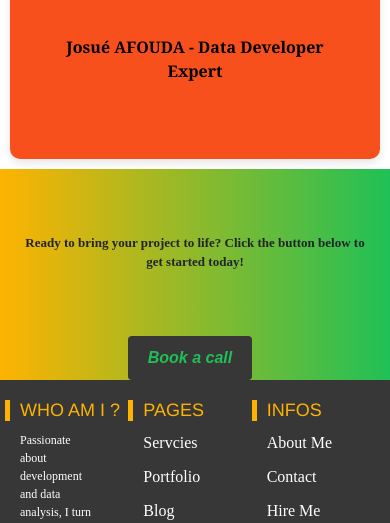
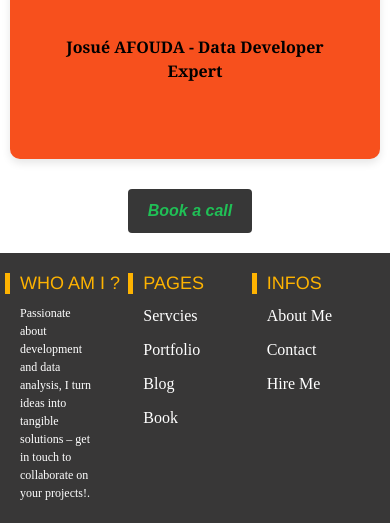
Before and after one commit to Abdiasarsene/Josue_Afouda_Data_Scientist_Freelancer_Portfolio, a plain HTML site: page childs/services.html in a window 390 px wide. Shown: the part 4776-5299 px from the top of the page. Drawn offline with nearby package versions, Linux system fonts and the light colour scheme; files that its build step writes are made by us from their sources; files whose address does not match are found by name.

Commit message:
Update of all pages

```diff
--- a/childs/services.html
+++ b/childs/services.html
@@ -116,6 +116,9 @@
         <p>Ready to bring your project to life? Click the button below to get started today!</p>
             <a href="/joshua_website/childs/schedule.html"><button>Book a call</button></a>
         </section>
+        <div class="serv">
+            <a href="/joshua_website/childs/schedule.html"><button>Book a call</button></a>
+        </div>
     </main>
 
     <!-- Fichier du pied de page -->
--- a/css/services.css
+++ b/css/services.css
@@ -160,6 +160,9 @@ li {
     color: wheat;
 }
 
+.serv{
+    display: none;
+}
 @media (max-width: 1024px) {
     .service {
         height: auto;
@@ -185,19 +188,19 @@ li {
         background: linear-gradient(to right, #feb301 0%, #20c056 100%);
         width: 100%;
         height: 30vh;
-        display: flex;
+        display: none;
         align-items: center;
         justify-content: center;
     }
-    .services p{
-        padding: 20px;
-        margin: auto;
-        font-family: 'Times New Roman', Times, serif;
-        font-size: 13px;
-        text-align: center;
-        font-weight: bolder;
+
+    .serv{
+        padding : 20px;
+        display: flex;
+        flex-direction: column;
+        justify-content: center;
+        align-items: center;
     }
-    .services button {
+    .serv button {
         padding: 10px 20px;
         font-size: 1rem;
         border: none;
@@ -210,7 +213,7 @@ li {
         font-weight: bolder;
     }
 
-    .services button:hover {
+    .serv button:hover {
         background-color: #0056b3;
         color: wheat;
     }
@@ -237,20 +240,12 @@ li {
         background: linear-gradient(to right, #feb301 0%, #20c056 100%);
         width: 100%;
         height: 25vh;
-        display: flex;
+        display: none;
         align-items: center;
         justify-content: center;
     }
 
-    .services p{
-        padding: 20px;
-        font-family: 'Times New Roman', Times, serif;
-        font-size: 13px;
-        text-align: center;
-        font-weight: bolder;
-
-    }
-    .services button {
+    .serv button {
         padding: 10px 20px;
         margin-right: 10px;
         font-size: 1rem;
@@ -264,7 +259,7 @@ li {
         font-weight: bolder;
     }
 
-    .services button:hover {
+    .serv button:hover {
         background-color: #0056b3;
         color: wheat;
     }
--- a/css/style.css
+++ b/css/style.css
@@ -409,6 +409,7 @@ section.two-columns {
         margin: 0 auto;
         display: none;
         margin-top: 20px;
+
     }
 }
 
@@ -457,6 +458,8 @@ section.two-columns {
         border-radius: 4px;
         transition: background-color 0.3s ease;
         display: flex;
+        text-decoration: none;
+        font-weight: 800;
     }
     .tools{
         font-size: 30px;
```
Also changed, not shown: footer.html (+1 -19 lines), index.html (+1 -1 lines).
